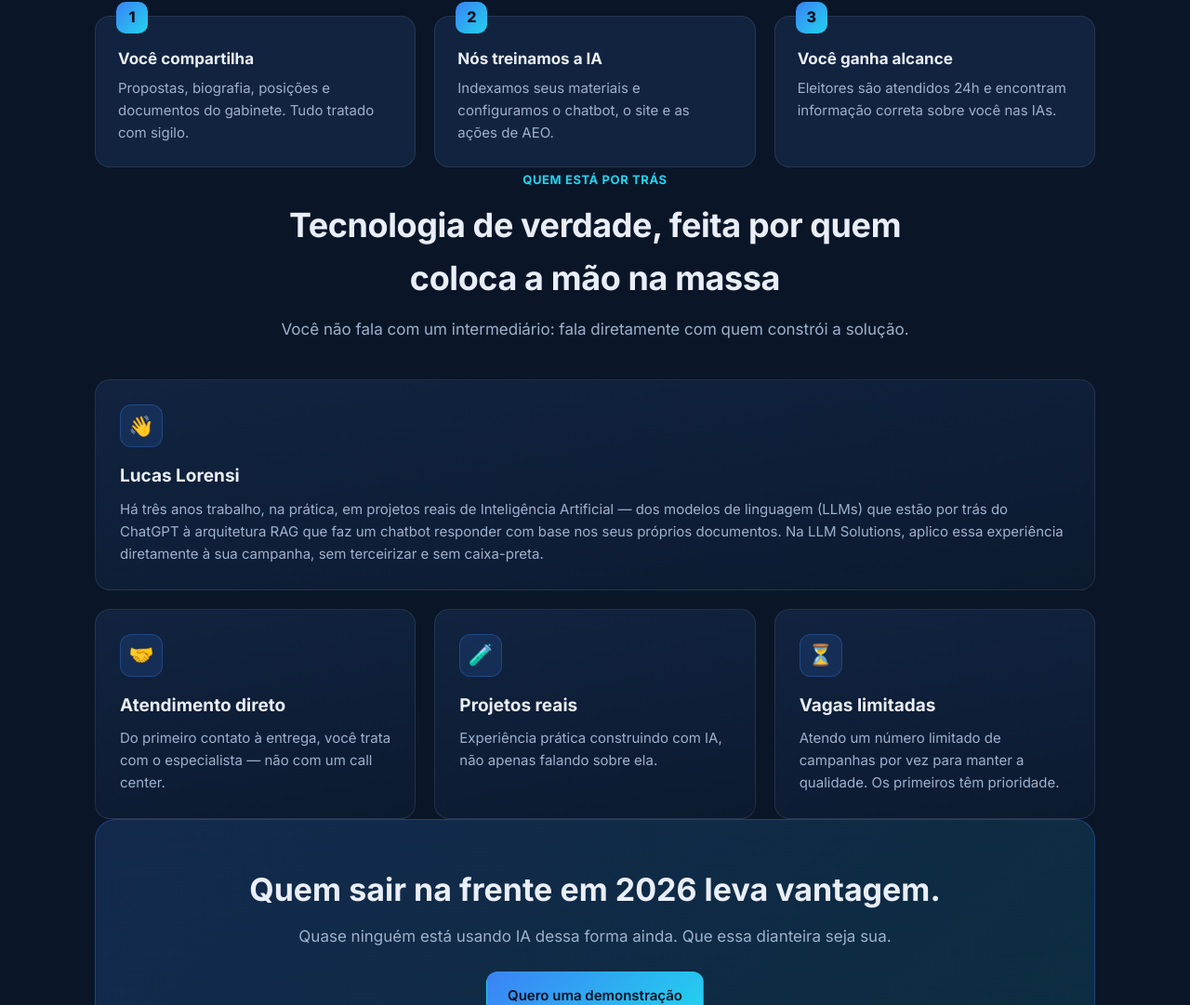
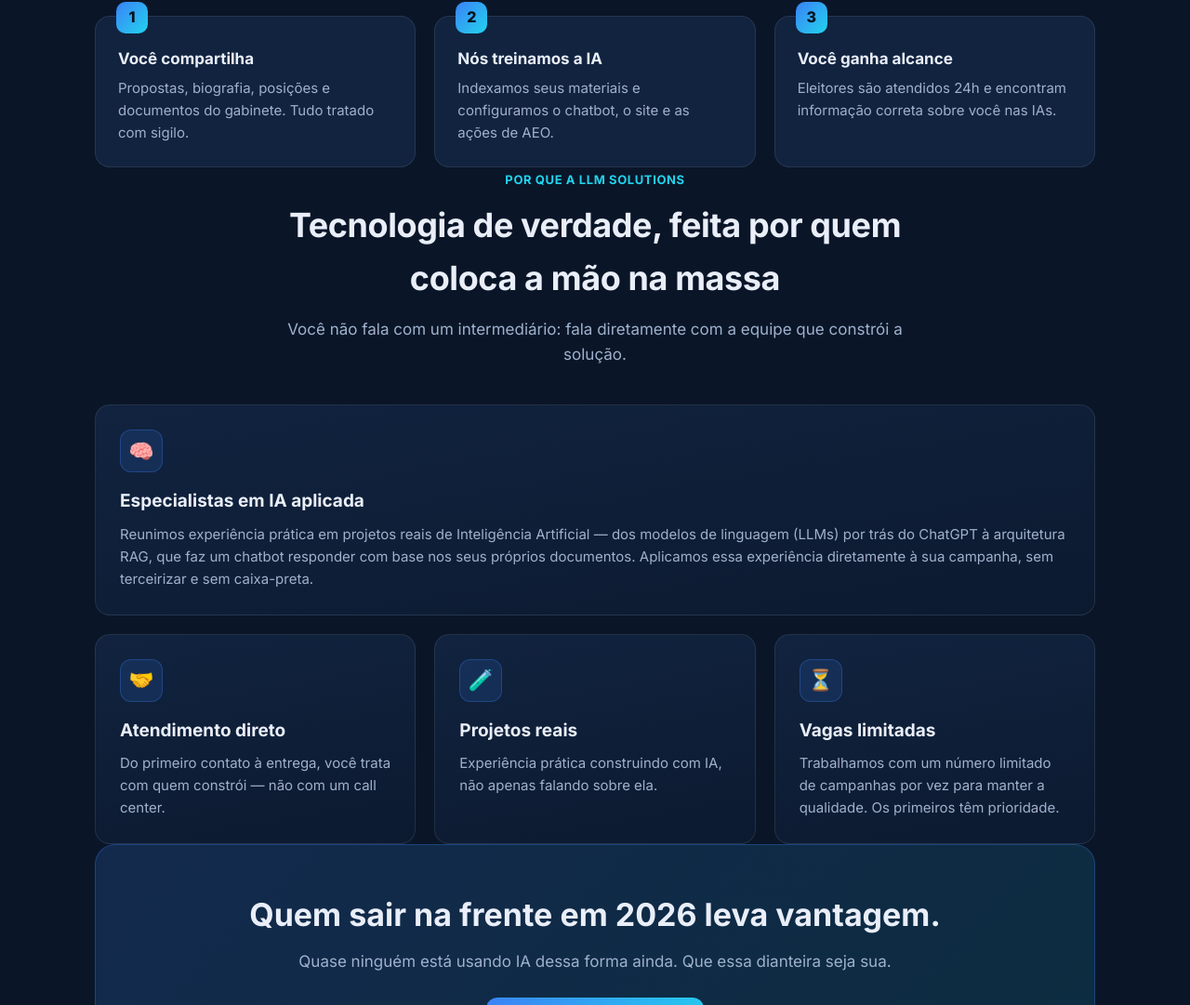
Before and after one commit to Lucas-Lorensi/llmsolutions-site, a plain HTML site: page index.html in a window 1280 px wide. Shown: the part 1466-2547 px from the top of the page at 93% size. Drawn offline with Linux system fonts and the light colour scheme.

Commit message:
site: update index.html

```diff
--- a/index.html
+++ b/index.html
@@ -4,10 +4,10 @@
   <meta charset="UTF-8">
   <meta name="viewport" content="width=device-width, initial-scale=1.0">
   <title>LLM Solutions — Inteligência Artificial para campanhas e instituições</title>
-  <meta name="description" content="LLM Solutions: Inteligência Artificial aplicada a campanhas e instituições. Três anos de trabalho prático em projetos reais de IA — presença nas respostas das IAs (AEO), chatbots treinados nos seus materiais e sites institucionais com infraestrutura preparada para a campanha.">
+  <meta name="description" content="LLM Solutions: Inteligência Artificial aplicada a campanhas e instituições. Presença nas respostas das IAs (AEO), chatbots treinados nos seus materiais e sites institucionais com infraestrutura preparada para a campanha.">
   <meta name="theme-color" content="#0a1628">
   <meta property="og:title" content="LLM Solutions — Inteligência Artificial aplicada">
-  <meta property="og:description" content="IA para campanhas e instituições: AEO, chatbots com RAG e sites institucionais. Trabalho prático com IA há 3 anos.">
+  <meta property="og:description" content="IA para campanhas e instituições: AEO, chatbots com RAG e sites institucionais.">
   <meta property="og:type" content="website">
   <meta property="og:url" content="https://llmsolutions.com.br/">
   <meta property="og:image" content="https://llmsolutions.com.br/logo.svg">
@@ -84,9 +84,9 @@
       <div class="section-head reveal">
         <span class="kicker">Nosso foco</span>
         <h2>Tecnologia de ponta, explicada de forma simples</h2>
-        <p>Por trás da LLM Solutions estão três anos de trabalho prático em projetos reais de
-           Inteligência Artificial, traduzindo o que há de mais novo em IA em ferramentas
-           que ampliam a sua presença e o seu alcance.</p>
+        <p>Na LLM Solutions, reunimos experiência prática em projetos reais de Inteligência
+           Artificial e traduzimos o que há de mais novo em IA em ferramentas que ampliam a
+           sua presença e o seu alcance.</p>
       </div>
       <div class="grid cols-3">
         <article class="card reveal">
@@ -129,26 +129,26 @@
       </div>
     </section>
 
-    <!-- WHO -->
+    <!-- WHY -->
     <section class="container">
       <div class="section-head reveal">
-        <span class="kicker">Quem está por trás</span>
+        <span class="kicker">Por que a LLM Solutions</span>
         <h2>Tecnologia de verdade, feita por quem coloca a mão na massa</h2>
-        <p>Você não fala com um intermediário: fala diretamente com quem constrói a solução.</p>
+        <p>Você não fala com um intermediário: fala diretamente com a equipe que constrói a solução.</p>
       </div>
       <div class="grid cols-3">
         <article class="card reveal" style="grid-column:1 / -1">
-          <div class="icon">👋</div>
-          <h3>Lucas Lorensi</h3>
-          <p>Há três anos trabalho, na prática, em projetos reais de Inteligência Artificial —
-             dos modelos de linguagem (LLMs) que estão por trás do ChatGPT à arquitetura RAG
-             que faz um chatbot responder com base nos seus próprios documentos. Na LLM Solutions,
-             aplico essa experiência diretamente à sua campanha, sem terceirizar e sem caixa-preta.</p>
+          <div class="icon">🧠</div>
+          <h3>Especialistas em IA aplicada</h3>
+          <p>Reunimos experiência prática em projetos reais de Inteligência Artificial — dos
+             modelos de linguagem (LLMs) por trás do ChatGPT à arquitetura RAG, que faz um
+             chatbot responder com base nos seus próprios documentos. Aplicamos essa experiência
+             diretamente à sua campanha, sem terceirizar e sem caixa-preta.</p>
         </article>
         <article class="card reveal">
           <div class="icon">🤝</div>
           <h3>Atendimento direto</h3>
-          <p>Do primeiro contato à entrega, você trata com o especialista — não com um call center.</p>
+          <p>Do primeiro contato à entrega, você trata com quem constrói — não com um call center.</p>
         </article>
         <article class="card reveal">
           <div class="icon">🧪</div>
@@ -158,7 +158,7 @@
         <article class="card reveal">
           <div class="icon">⏳</div>
           <h3>Vagas limitadas</h3>
-          <p>Atendo um número limitado de campanhas por vez para manter a qualidade. Os primeiros têm prioridade.</p>
+          <p>Trabalhamos com um número limitado de campanhas por vez para manter a qualidade. Os primeiros têm prioridade.</p>
         </article>
       </div>
     </section>
```
